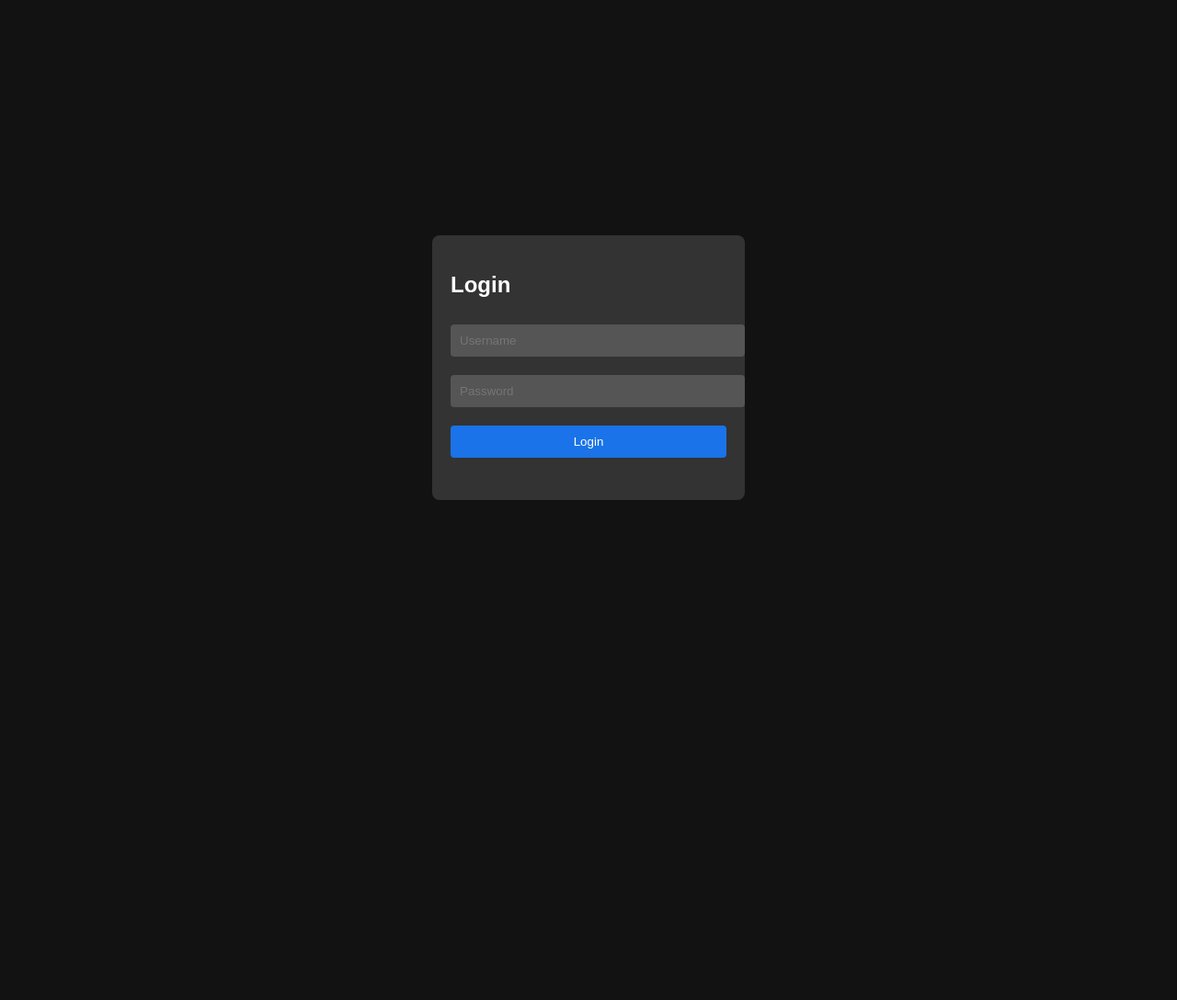
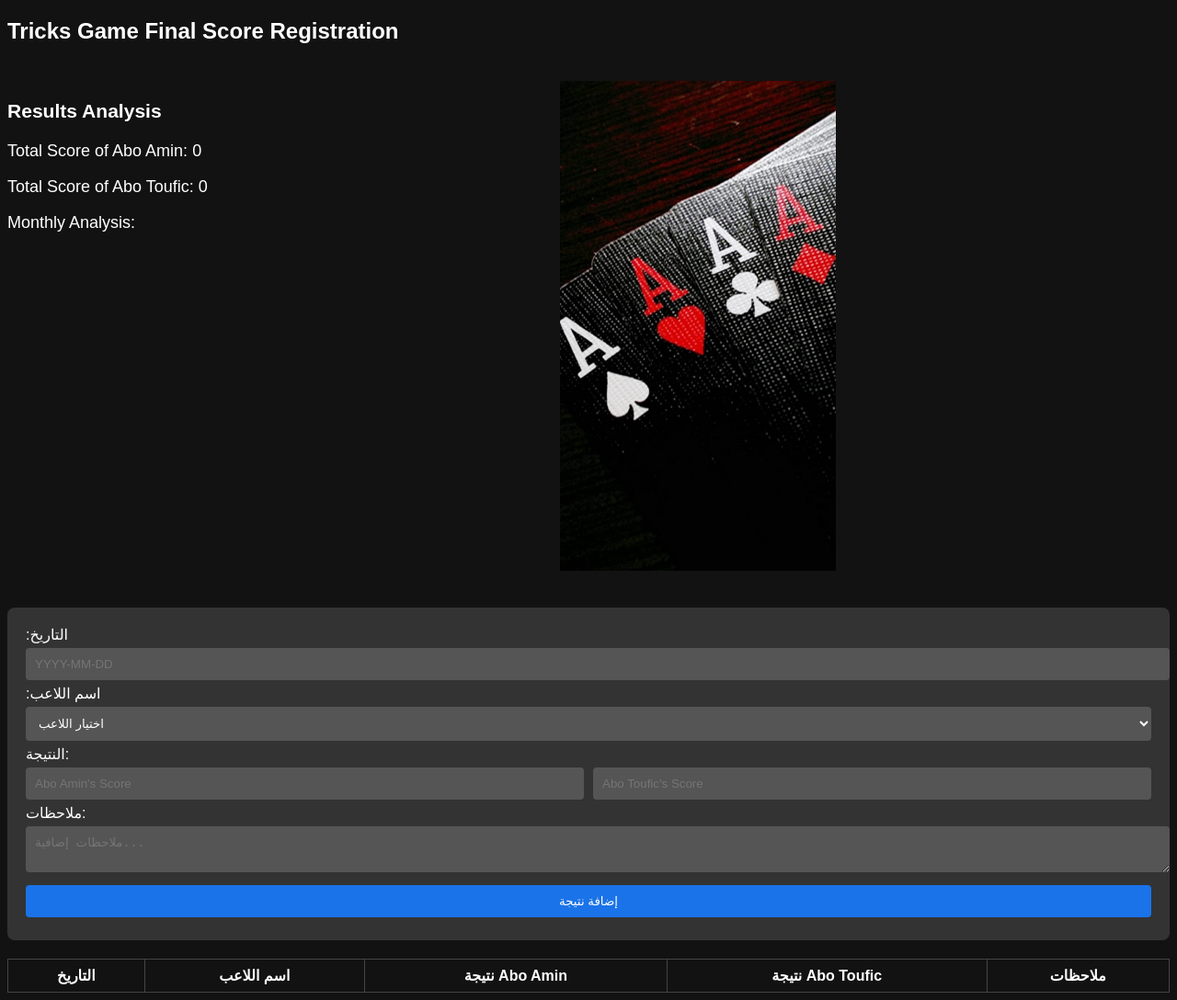
Before and after one commit to Jabasini/Trix-2025, a plain HTML site: page index.html in a window 1280 px wide. Shown: the whole page at 92% size. Before the commit the page ends 800 px from the top, so only its background shows below. Drawn offline with Linux system fonts and the light colour scheme.

Commit message:
Update index.html

```diff
--- a/index.html
+++ b/index.html
@@ -3,66 +3,230 @@
 <head>
     <meta charset="UTF-8">
     <meta name="viewport" content="width=device-width, initial-scale=1.0">
-    <title>Tricks Game - Login and Score Management</title>
+    <title>Tricks Game Score Registration</title>
     <style>
-        /* Basic styling */
-        body { font-family: Arial, sans-serif; display: flex; justify-content: center; align-items: center; height: 100vh; background-color: #121212; color: #ffffff; margin: 0; padding: 0; }
-        .container { display: flex; gap: 20px; max-width: 800px; flex-direction: column; align-items: center; }
-        .login, .content { display: none; width: 300px; background-color: #333; padding: 20px; border-radius: 8px; }
-        input, select, button { width: 100%; padding: 10px; margin: 10px 0; border: none; border-radius: 4px; background-color: #555; color: #fff; }
-        button { background-color: #1a73e8; cursor: pointer; }
-        table { width: 100%; border-collapse: collapse; margin-top: 20px; }
-        th, td { border: 1px solid #444; padding: 8px; text-align: center; }
+        body {
+            font-family: Arial, sans-serif;
+            background-color: #121212;
+            color: #ffffff;
+            text-align: left;
+            direction: ltr;
+        }
+        form {
+            margin-top: 20px;
+            background-color: #333;
+            padding: 20px;
+            border-radius: 8px;
+        }
+        input, select, textarea, button {
+            margin: 5px 0;
+            padding: 10px;
+            width: 100%;
+            background-color: #555;
+            color: #fff;
+            border: none;
+            border-radius: 4px;
+        }
+        button {
+            background-color: #1a73e8;
+            cursor: pointer;
+        }
+        table {
+            width: 100%;
+            border-collapse: collapse;
+            margin-top: 20px;
+            color: #fff;
+        }
+        th, td {
+            border: 1px solid #444;
+            padding: 8px;
+            text-align: center;
+        }
+        img {
+            display: block;
+            margin: 20px auto;
+            width: 300px;
+        }
+        #analysis {
+            font-size: 18px;
+            margin-top: 20px;
+        }
+        .highlight {
+            font-weight: bold;
+            font-size: 24px;
+            color: #ff5722;
+            text-align: center;
+            margin-top: 10px;
+        }
+        #content-container {
+            display: flex;
+            flex-direction: row-reverse;
+            gap: 20px;
+            align-items: flex-start;
+        }
     </style>
 </head>
 <body>
 
-<div class="container">
-    <!-- Login Section -->
-    <div class="login" id="loginSection">
-        <h2>Login</h2>
-        <input type="text" id="username" placeholder="Username">
-        <input type="password" id="password" placeholder="Password">
-        <button onclick="login()">Login</button>
-        <p id="error-message" style="color: #ff5722;"></p>
-    </div>
+<h2>Tricks Game Final Score Registration</h2>
 
-    <!-- Main Content Section (Score Management) -->
-    <div class="content" id="scoreSection">
-        <h2 id="welcomeMsg"></h2>
-        <div>
-            <img src="https://example.com/path/to/cards.jpg" alt="Playing Cards">
-        </div>
+<div class="highlight" id="leadingTeam"></div>
 
-        <h3>Results</h3>
-        <table id="scoreTable">
-            <tr>
-                <th>Player</th>
-                <th>Score</th>
-                <th>Actions</th>
-            </tr>
-        </table>
+<div id="content-container">
+    <!-- Displaying Card Image -->
+    <img src="cards.jpg" alt="Playing Cards">
 
-        <div id="adminControls">
-            <h3>Update Scores</h3>
-            <select id="playerSelect">
-                <option value="Abo Amin">Abo Amin</option>
-                <option value="Abo Marwan">Abo Marwan</option>
-                <option value="Abo Karam">Abo Karam</option>
-                <option value="Abo Toufic">Abo Toufic</option>
-            </select>
-            <input type="number" id="scoreInput" placeholder="Enter Score">
-            <button onclick="updateScore()">Submit Score</button>
-        </div>
+    <!-- Results Analysis Section -->
+    <div id="analysis">
+        <h3>Results Analysis</h3>
+        <p>Total Score of Abo Amin: <span id="totalAboAmin">0</span></p>
+        <p>Total Score of Abo Toufic: <span id="totalAboToufic">0</span></p>
+        <p>Monthly Analysis:</p>
+        <ul id="monthlyAnalysis"></ul>
     </div>
 </div>
 
-<script type="module">
+<form id="recordForm">
+    <label for="date">التاريخ:</label>
+    <input type="text" id="date" placeholder="YYYY-MM-DD" required>
 
+    <label for="name">اسم اللاعب:</label>
+    <select id="name" required>
+        <option value="">اختيار اللاعب</option>
+        <option value="Abo Amin">Abo Amin</option>
+        <option value="Abo Marwan">Abo Marwan</option>
+        <option value="Abo Karam">Abo Karam</option>
+        <option value="Abo Toufic">Abo Toufic</option>
+    </select>
 
-    // Initial display setup
-    document.getElementById("loginSection").style.display = "block";
-</script>
+    <label>النتيجة:</label>
+    <div style="display: flex; gap: 10px;">
+        <input type="number" id="scoreAboAmin" placeholder="Abo Amin's Score" required>
+        <input type="number" id="scoreAboToufic" placeholder="Abo Toufic's Score" required>
+    </div>
 
-</body>
-</html>
+    <label for="notes">ملاحظات:</label>
+    <textarea id="notes" placeholder="ملاحظات إضافية..."></textarea>
+
+    <button type="button" onclick="addRecord()">إضافة نتيجة</button>
+</form>
+
+<table id="recordsTable">
+    <thead>
+        <tr>
+            <th>التاريخ</th>
+            <th>اسم اللاعب</th>
+            <th>نتيجة Abo Amin</th>
+            <th>نتيجة Abo Toufic</th>
+            <th>ملاحظات</th>
+        </tr>
+    </thead>
+    <tbody>
+    </tbody>
+</table>
+
+<!-- Firebase SDK -->
+<script src="https://www.gstatic.com/firebasejs/9.6.10/firebase-app.js"></script>
+<script src="https://www.gstatic.com/firebasejs/9.6.10/firebase-database.js"></script>
+
+<script>
+    // Firebase configuration
+    const firebaseConfig = {
+        apiKey: "AIzaSyC0XcrSDIy3-fbzxLEh9G0Zh9SvUOVKD-o",
+        authDomain: "trix2024.firebaseapp.com",
+        databaseURL: "https://trix2024-default-rtdb.firebaseio.com",
+        projectId: "trix2024",
+        storageBucket: "trix2024.firebasestorage.app",
+        messagingSenderId: "429415817444",
+        appId: "1:429415817444:web:b027629631f85c17914cf1",
+        measurementId: "G-MPZZL4Y2RF"
+    };
+
+    // Initialize Firebase
+    const app = firebase.initializeApp(firebaseConfig);
+    const database = firebase.database(app);
+
+    // Variables to track scores and results
+    let totalAboAmin = 0;
+    let totalAboToufic = 0;
+    const monthlyResults = {};
+
+    // Auto-set current date on page load
+    window.onload = function() {
+        const today = new Date().toISOString().split('T')[0];
+        document.getElementById("date").value = today;
+    };
+
+    // Add record function
+    function addRecord() {
+        const date = document.getElementById("date").value;
+        const name = document.getElementById("name").value;
+        const scoreAboAmin = parseInt(document.getElementById("scoreAboAmin").value) || 0;
+        const scoreAboToufic = parseInt(document.getElementById("scoreAboToufic").value) || 0;
+        const notes = document.getElementById("notes").value;
+
+        // Validate date format (YYYY-MM-DD)
+        const datePattern = /^\d{4}-\d{2}-\d{2}$/;
+        if (!datePattern.test(date)) {
+            alert("يرجى إدخال التاريخ بالتنسيق YYYY-MM-DD.");
+            return;
+        }
+
+        // Validate required fields
+        if (date && name && (scoreAboAmin || scoreAboToufic)) {
+            const table = document.getElementById("recordsTable").getElementsByTagName("tbody")[0];
+            const newRow = table.insertRow();
+
+            newRow.insertCell(0).innerText = date;
+            newRow.insertCell(1).innerText = name;
+            newRow.insertCell(2).innerText = scoreAboAmin;
+            newRow.insertCell(3).innerText = scoreAboToufic;
+            newRow.insertCell(4).innerText = notes;
+
+            // Update total scores
+            totalAboAmin += scoreAboAmin;
+            totalAboToufic += scoreAboToufic;
+
+            document.getElementById("totalAboAmin").innerText = totalAboAmin;
+            document.getElementById("totalAboToufic").innerText = totalAboToufic;
+
+            // Monthly Analysis
+            const month = date.slice(0, 7);
+            if (!monthlyResults[month]) {
+                monthlyResults[month] = { aboAmin: 0, aboToufic: 0 };
+            }
+            monthlyResults[month].aboAmin += scoreAboAmin;
+            monthlyResults[month].aboToufic += scoreAboToufic;
+
+            updateMonthlyAnalysis();
+            updateLeadingTeam();
+
+            // Save record to Firebase Realtime Database
+            const newRecordKey = database.ref().child('records').push().key;
+            const recordData = {
+                date: date,
+                name: name,
+                scoreAboAmin: scoreAboAmin,
+                scoreAboToufic: scoreAboToufic,
+                notes: notes
+            };
+
+            // Save new record to Firebase
+            const updates = {};
+            updates['/records/' + newRecordKey] = recordData;
+            database.ref().update(updates);
+
+            document.getElementById("recordForm").reset();
+            document.getElementById("date").value = date;
+        } else {
+            alert("يرجى ملء جميع الحقول المطلوبة.");
+        }
+    }
+
+    // Update monthly analysis
+    function updateMonthlyAnalysis() {
+        const monthlyAnalysis = document.getElementById("monthlyAnalysis");
+        monthlyAnalysis.innerHTML = "";
+        for (const [month, scores] of Object.entries(monthlyResults)) {
+            const li = document.createElement("li");
+            li.innerText = `${month}: Abo Amin's Score = ${scores.aboAmin}, Abo Toufic AL
```
